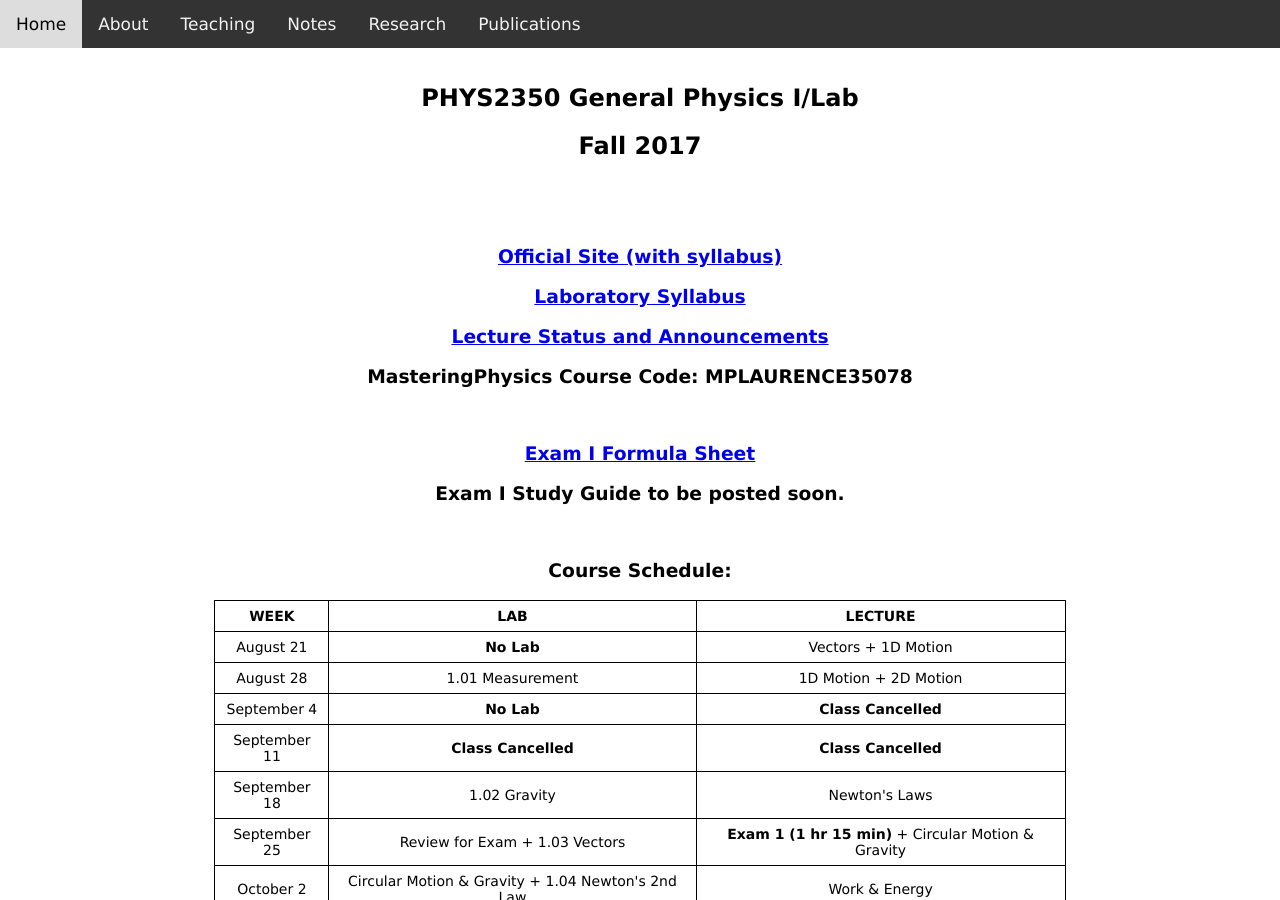
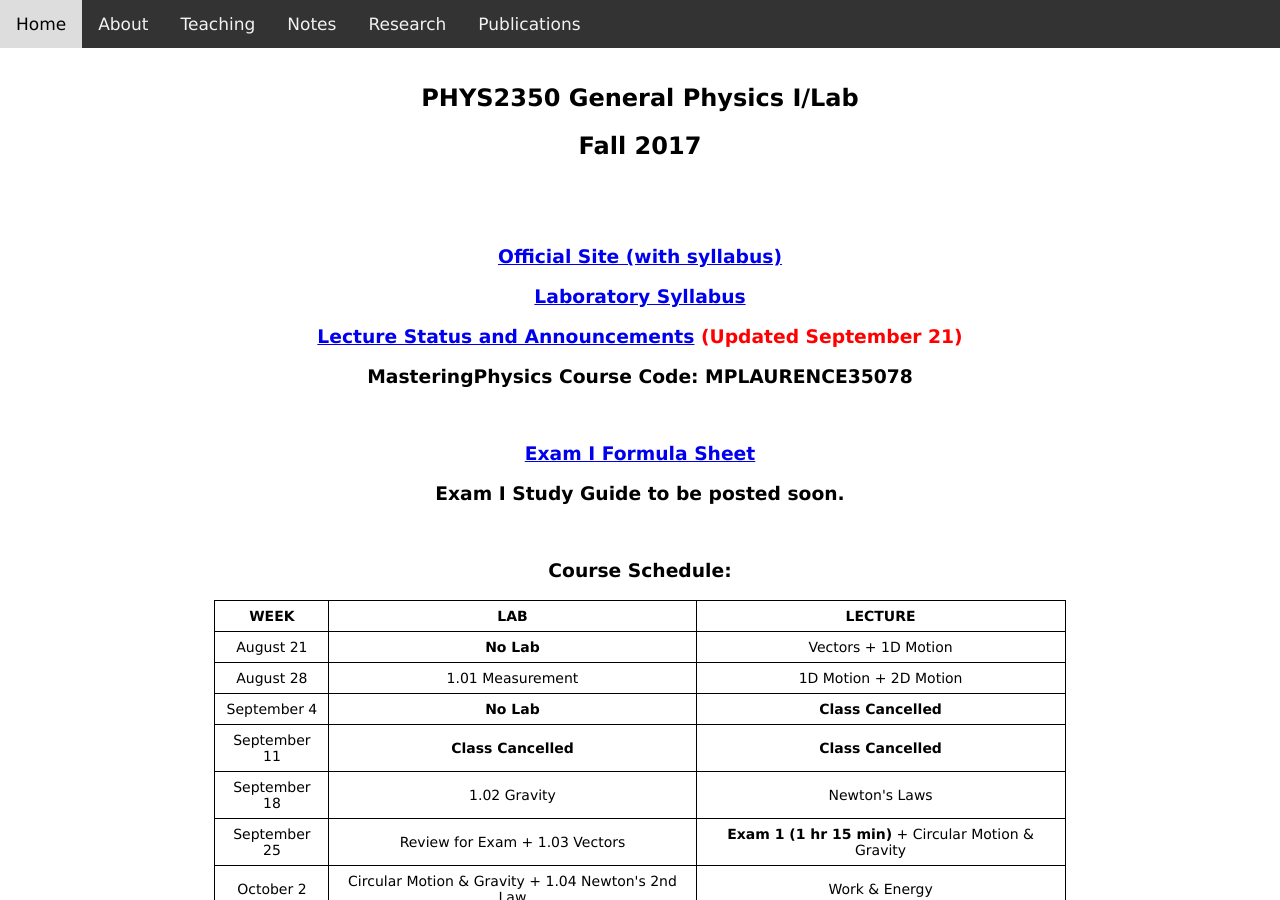
Before and after one commit to dhlaurence/dhlaurence.github.io, a Jekyll site: the page built from teaching/phys2350fall17.html, in a window 1280 px wide and 900 px high. Built offline with Jekyll 4.4.1, drawn with Linux system fonts in a browser that asks for light colours.

Commit message:
Update phys2350fall17.html

```diff
--- a/teaching/phys2350fall17.html
+++ b/teaching/phys2350fall17.html
@@ -24,6 +24,7 @@ title: PHYS2350Fall2017
   <h3>
     <center>
       <a target="_blank" href="http://www.blazartheory.com/files/Status_of_PHYS2350_EV1.pdf">Lecture Status and Announcements</a>
+      <font color="red">(Updated September 21)</font>
     </center>
   </h3>
 
```
